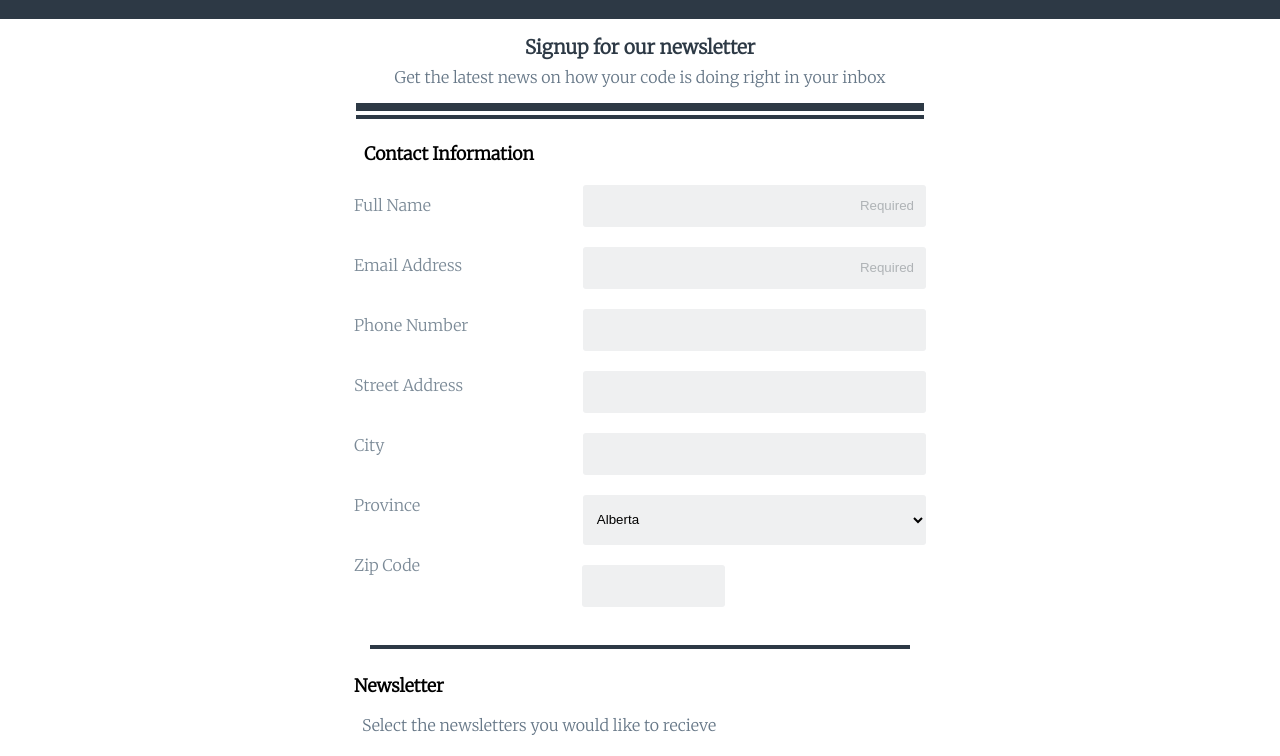
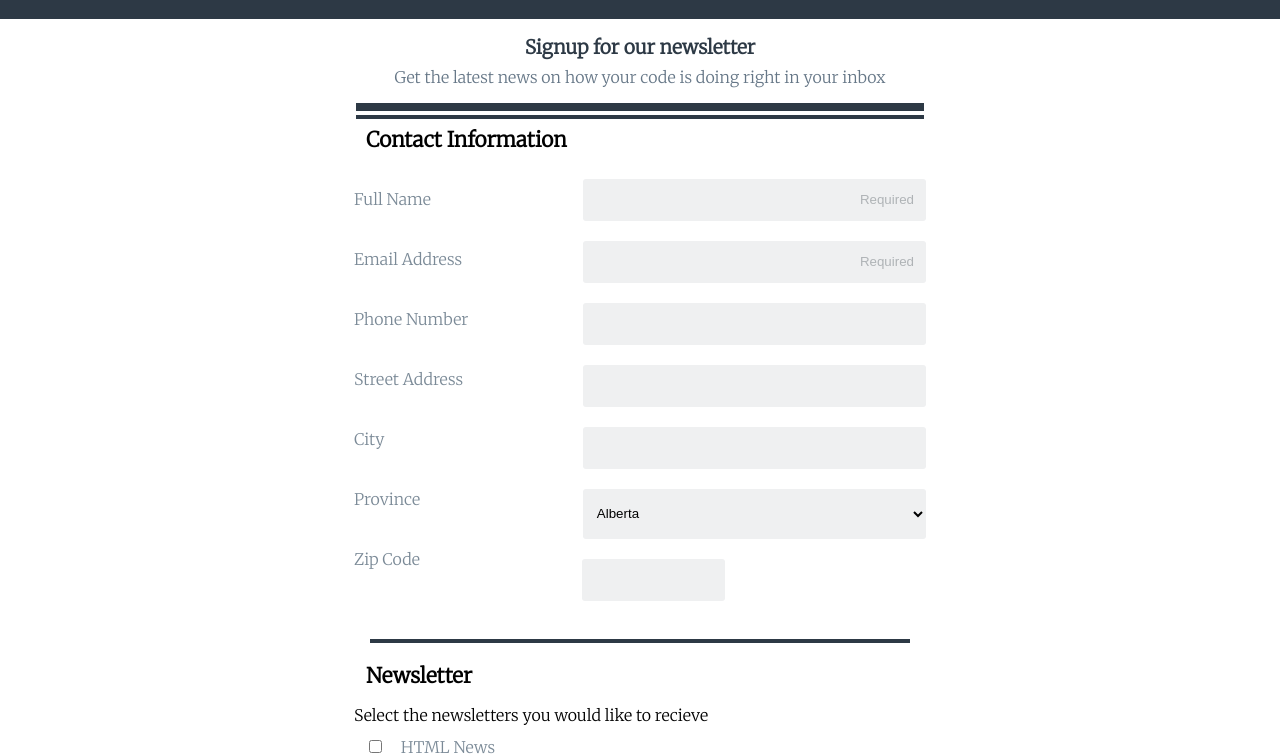
Before and after one commit to NextLevelPhreak/online_registration_v4, a plain HTML site: page index.html in a window 1280 px wide. Shown: the part 49-805 px from the top of the page. Drawn offline with Linux system fonts and the light colour scheme.

Commit message:
project-3
edited CSS and HTML

```diff
--- a/css/styles.css
+++ b/css/styles.css
@@ -50,14 +50,21 @@ input[type="text"]::placeholder {
   padding-right: 10px;
   color:#afb3b6;
 }
+input[type="email"]::placeholder {
+  text-align: right;
+  padding-right: 10px;
+  color:#afb3b6;
+}
 input[type="text"]:focus {
   outline-color:#46698b;
   outline-width: 1px;
   outline-style: solid;
   box-shadow: 0 0 0 2pt #46698b;
 }
-.contact-information {
+legend {
   margin: 10px;
+  font-size: 130%;
+  font-weight: bolder;
 }
 .information {
   display: block;
@@ -66,6 +73,22 @@ input[type="text"]:focus {
   color:#7b8a97;
 }
 input[type="text"] {
+  border: none;
+  border-radius: 3px;
+  background-color: #eff0f1;
+  width: 100%;
+  line-height: 350%;
+  text-indent: 10px;
+}
+input[type="email"] {
+  border: none;
+  border-radius: 3px;
+  background-color: #eff0f1;
+  width: 100%;
+  line-height: 350%;
+  text-indent: 10px;
+}
+input[type="tel"] {
   border: none;
   border-radius: 3px;
   background-color: #eff0f1;
@@ -87,7 +110,7 @@ select:focus {
   box-shadow: 0 0 0 2pt #46698b;
 }
 #zip {
-  width: 50%;
+  width: 25%;
   margin-bottom: 20px;
 }
 .hr3 {
@@ -98,7 +121,7 @@ select:focus {
 .newsletter {
   margin-bottom: 10px;
 }
-.newsletter-text {
+.text-area {
   display: block;
   text-align: left;
   font-size: 1em;
@@ -169,6 +192,22 @@ footer {
     margin-top: 10px;
     margin-bottom: 10px;
   }
+  input[type="tel"] {
+    line-height: 300%;
+    display: flex;
+    width: 60%;
+    float: right;
+    margin-top: 10px;
+    margin-bottom: 10px;
+  }
+  input[type="email"] {
+    line-height: 300%;
+    display: flex;
+    width: 60%;
+    float: right;
+    margin-top: 10px;
+    margin-bottom: 10px;
+  }
   select {
     display: flex;
     width: 60%;
--- a/index.html
+++ b/index.html
@@ -19,14 +19,13 @@
     <hr class="hr2">
     <form>
       <fieldset>
-        <div class="form-one">
-        <section class="contact-information">Contact Information</section>
+        <legend>Contact Information</legend>
             <label class="information" for="name">Full Name</label>
             <input type="text" placeholder="Required" id="name" name="user_name">
             <label class="information" for="email-address">Email Address</label>
-            <input type="text" placeholder="Required" id="email-address" name="user_email_address">
+            <input type="email" placeholder="Required" id="email-address" name="user_email_address">
             <label class="information" for="phone-number">Phone Number</label>
-            <input type="text" id="phone-number" name="user_number">
+            <input type="tel" id="phone-number" name="user_number">
             <label class="information" for="street-address">Street Address</label>
             <input type="text" id="street-address" name="user_street_address">
             <label class="information" for="city">City</label>
@@ -49,12 +48,10 @@
             </select>
             <label class="information" for="zip">Zip Code</label>
             <input class="zip-code" type="text" id="zip" name="user_zip">
-          </div>
           </fieldset>
-          </section>
           <hr class="hr3">
           <fieldset>
-          <section class="newsletter">Newsletter</section>
+          <legend>Newsletter</legend>
           <div class="newsletter-text">Select the newsletters you would like to recieve</div>
           <input type="checkbox" id="html-news" name="news" value="HTML">
             <label class="newsletter-label" for="html-news"> HTML News</label><br>
@@ -67,8 +64,11 @@
             <label class="radio" for="html-format">HTML</label><br>
             <input type="radio" id="plain-text" name="newsletter_format" value="plain-text">
             <label class="radio" for="plain-text">Plain text</label><br>
-          <div class="newsletter-text">Other topics you'd like to hear about</div>
+          <label class="text-area">Other topics you'd like to hear about</label>
           <textarea id="other-topics" name="Other_Topics"></textarea>
-          <button type="sign-up">Sign Up</button>
+          <button type="button">Sign Up</button>
+        </fieldset>
+      </form>
+    </div>
+    <footer> Copyright The Code Review</footer>
   </body>
-  <footer> Copyright The Code Review</footer>
```
